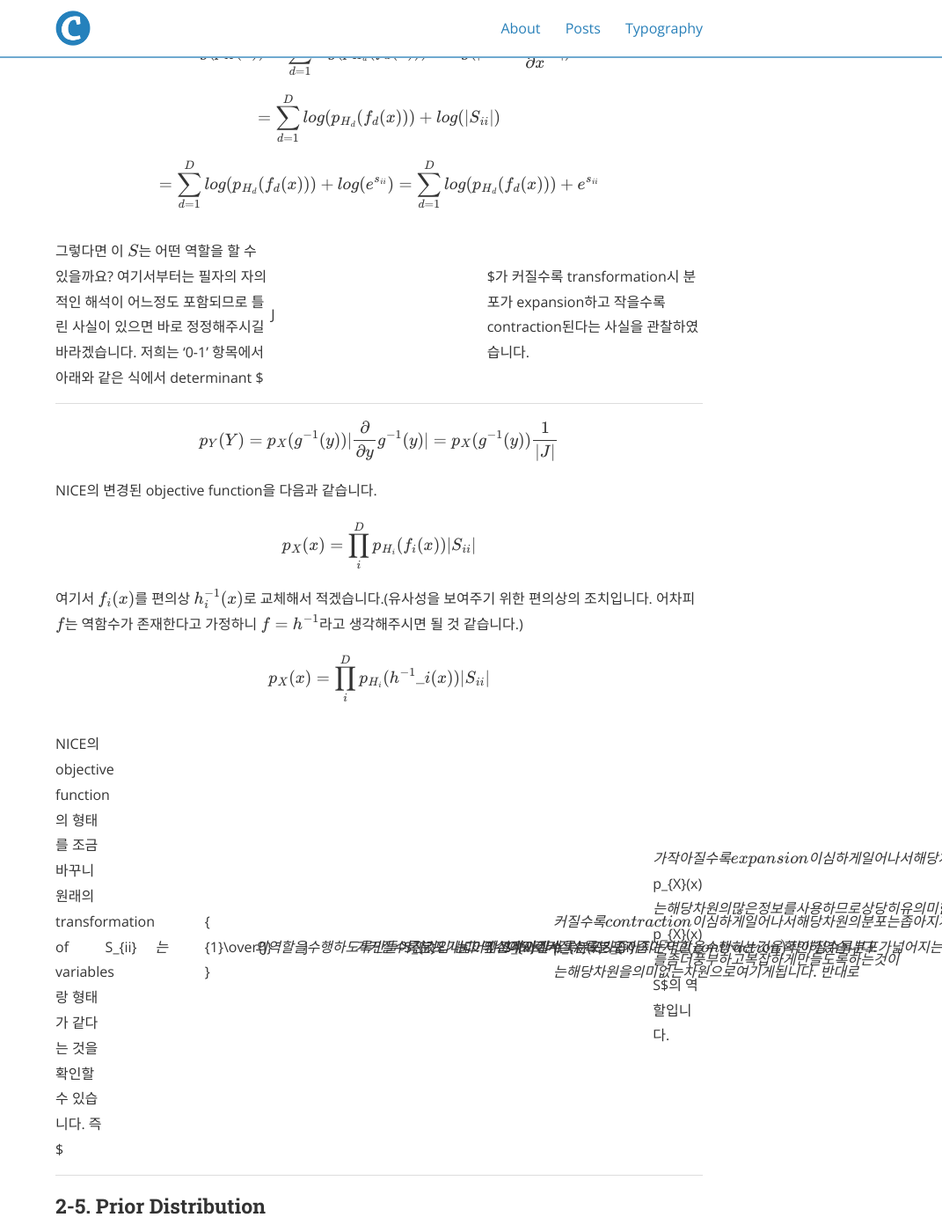
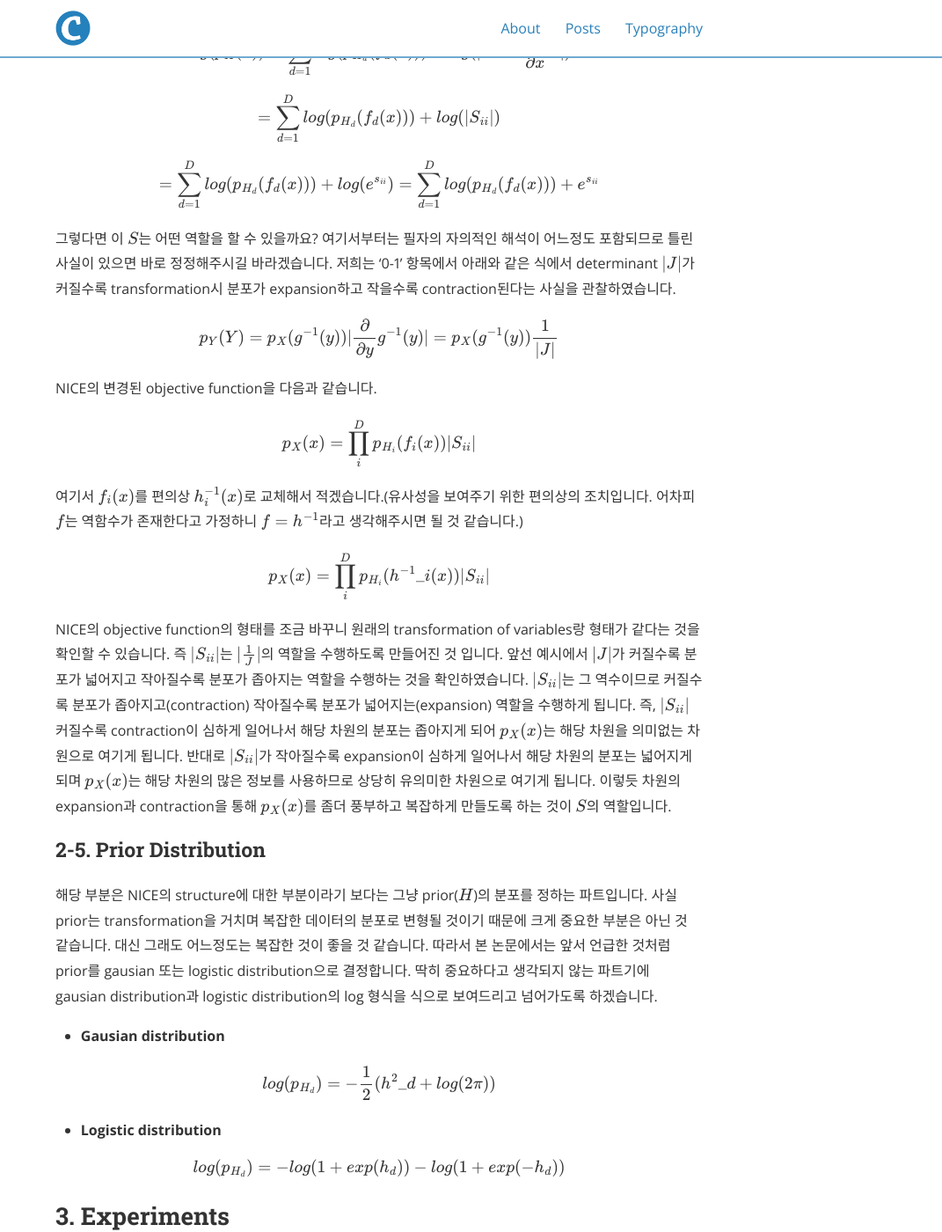
Before and after one commit to deep-generative-models-AIM5036/deep-generative-models-AIM5036.github.io, a Jekyll site: the page built from _posts/2022-11-13-NICE.md, in a window 1280 px wide and 1400 px high, scrolled down 9912 px. Shown: the whole window at 88% size, without its empty margins (209-1280 px from the left). Built offline with Jekyll 4.4.1, drawn with Linux system fonts in a browser that asks for light colours; nearby versions of some CDN libraries; formulas are drawn with MathJax 3; some of the changed text lies outside the part shown.

Commit message:
Update 2022-11-13-NICE.md
Signed-off-by: vapene <84373236+vapene@users.noreply.github.com>

```diff
--- a/_posts/2022-11-13-NICE.md
+++ b/_posts/2022-11-13-NICE.md
@@ -219,7 +219,7 @@ $$= \sum_{d=1}^{D}{log(p_{H_{d} }(f_{d}(x)))}+log(|S_{ii}|)$$
 
 $$= \sum_{d=1}^{D}{log(p_{H_{d} }(f_{d}(x)))}+log(e^{s_{ii} }) = \sum_{d=1}^{D}{log(p_{H_{d} }(f_{d}(x)))}+e^{s_{ii} }$$
 
-그렇다면 이 $S$는 어떤 역할을 할 수 있을까요? 여기서부터는 필자의 자의적인 해석이 어느정도 포함되므로 틀린 사실이 있으면 바로 정정해주시길 바라겠습니다. 저희는 '0-1' 항목에서 아래와 같은 식에서 determinant $|J|$가 커질수록 transformation시 분포가 expansion하고 작을수록 contraction된다는 사실을 관찰하였습니다.
+그렇다면 이 $S$는 어떤 역할을 할 수 있을까요? 여기서부터는 필자의 자의적인 해석이 어느정도 포함되므로 틀린 사실이 있으면 바로 정정해주시길 바라겠습니다. 저희는 '0-1' 항목에서 아래와 같은 식에서 determinant $\lvert J \rvert$가 커질수록 transformation시 분포가 expansion하고 작을수록 contraction된다는 사실을 관찰하였습니다.
 
 $$ p_{Y}(Y) = p_{X}(g^{-1}(y))|{ {\partial}\over{\partial{y} } }g^{-1}(y)| = p_{X}(g^{-1}(y)){ {1}\over{|J|} }$$
 
@@ -231,7 +231,7 @@ $$p_{X}(x) = \prod_{i}^{D}{p_{H_{i} }(f_{i}(x))|S_{ii}|}$$
 
 $$p_{X}(x) = \prod_{i}^{D}{p_{H_{i} }(h^{-1}\_{i}(x))|S_{ii}|}$$
 
-NICE의 objective function의 형태를 조금 바꾸니 원래의 transformation of variables랑 형태가 같다는 것을 확인할 수 있습니다. 즉 $|S_{ii}|$는 $|{ {1}\over{J} }|$의 역할을 수행하도록 만들어진 것 입니다. 앞선 예시에서 $|J|$가 커질수록 분포가 넓어지고 작아질수록 분포가 좁아지는 역할을 수행하는 것을 확인하였습니다. $|S_{ii}|$는 그 역수이므로 커질수록 분포가 좁아지고(contraction) 작아질수록 분포가 넓어지는(expansion) 역할을 수행하게 됩니다. 즉, $|S_{ii}|$ 커질수록 contraction이 심하게 일어나서 해당 차원의 분포는 좁아지게 되어 $p_{X}(x)$는 해당 차원을 의미없는 차원으로 여기게 됩니다. 반대로 $|S_{ii}|$가 작아질수록 expansion이 심하게 일어나서 해당 차원의 분포는 넓어지게 되며 $p_{X}(x)$는 해당 차원의 많은 정보를 사용하므로 상당히 유의미한 차원으로 여기게 됩니다. 이렇듯 차원의 expansion과 contraction을 통해 $p_{X}(x)$를 좀더 풍부하고 복잡하게 만들도록 하는 것이 $S$의 역할입니다.
+NICE의 objective function의 형태를 조금 바꾸니 원래의 transformation of variables랑 형태가 같다는 것을 확인할 수 있습니다. 즉 $\lvert S_{ii} \rvert$는 $\lvert { {1}\over{J} }\rvert$의 역할을 수행하도록 만들어진 것 입니다. 앞선 예시에서 $\lvert J \rvert$가 커질수록 분포가 넓어지고 작아질수록 분포가 좁아지는 역할을 수행하는 것을 확인하였습니다. $\lvert S_{ii} \rvert$는 그 역수이므로 커질수록 분포가 좁아지고(contraction) 작아질수록 분포가 넓어지는(expansion) 역할을 수행하게 됩니다. 즉, $\lvert S_{ii} \rvert$ 커질수록 contraction이 심하게 일어나서 해당 차원의 분포는 좁아지게 되어 $p_{X}(x)$는 해당 차원을 의미없는 차원으로 여기게 됩니다. 반대로 $\lvert S_{ii} \rvert$가 작아질수록 expansion이 심하게 일어나서 해당 차원의 분포는 넓어지게 되며 $p_{X}(x)$는 해당 차원의 많은 정보를 사용하므로 상당히 유의미한 차원으로 여기게 됩니다. 이렇듯 차원의 expansion과 contraction을 통해 $p_{X}(x)$를 좀더 풍부하고 복잡하게 만들도록 하는 것이 $S$의 역할입니다.
 
 ### 2-5. Prior Distribution
 
@@ -273,7 +273,7 @@ NICE가 생성해낸 이미지는 다음과 같습니다.
 
 제가 생성 모델쪽 많은 논문을 보지는 않았지만 본 논문에는 제가 읽었던 다른 논문에서는 없었던 재밌는 실험이 있습니다. 바로 이미지의 일부분을 가리거나 노이즈를 준 뒤 원본 이미지를 복원하는 실험입니다. 그 방법은 간단한데 이미지에서 정상으로 관찰된(노이즈는 주지 않은) 부분을 $x_{O}$ 노이즈를 준 부분을 $x_{H}$라고 합니다. 이때 학습되어 있는 NICE를 이용하여 $x_{H}$를 변수로 log likelihood 값을 최대화 하도록 학습하는 것 입니다. 식은 다음과 같으며 $\alpha$는 step size를 $i$는 iteration number를 의미합니다.
 
-$$ x_{H,i+1} = x_{H,i} + {\alpha}\_{i}({ {\partial{log(p_{X}((x_{O}, x_{H,i})))} }\over{\partial{x_{H,i} } } }+\epsilon)$$
+$$ x_{H,i+1} = x_{H,i} + {\alpha}\{i}({ {\partial{log(p_{X}((x_{O}, x_{H,i})))} }\over{\partial{x_{H,i} } } }+\epsilon)$$
 
 $$ \epsilon \sim N(0,I)$$
 
```
